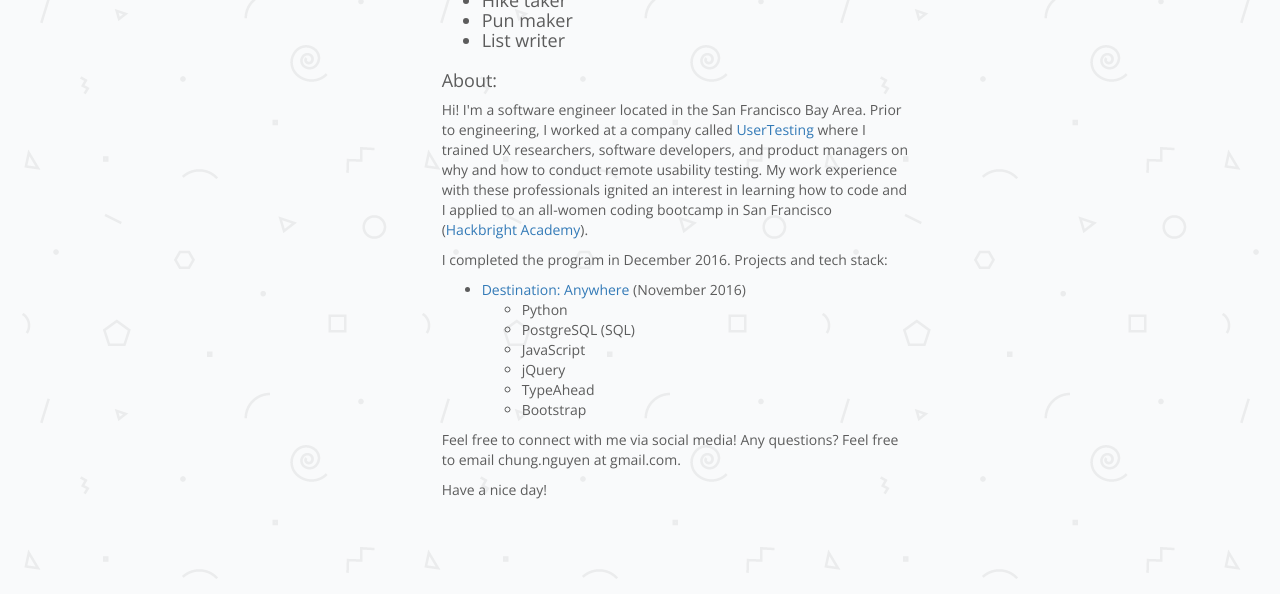
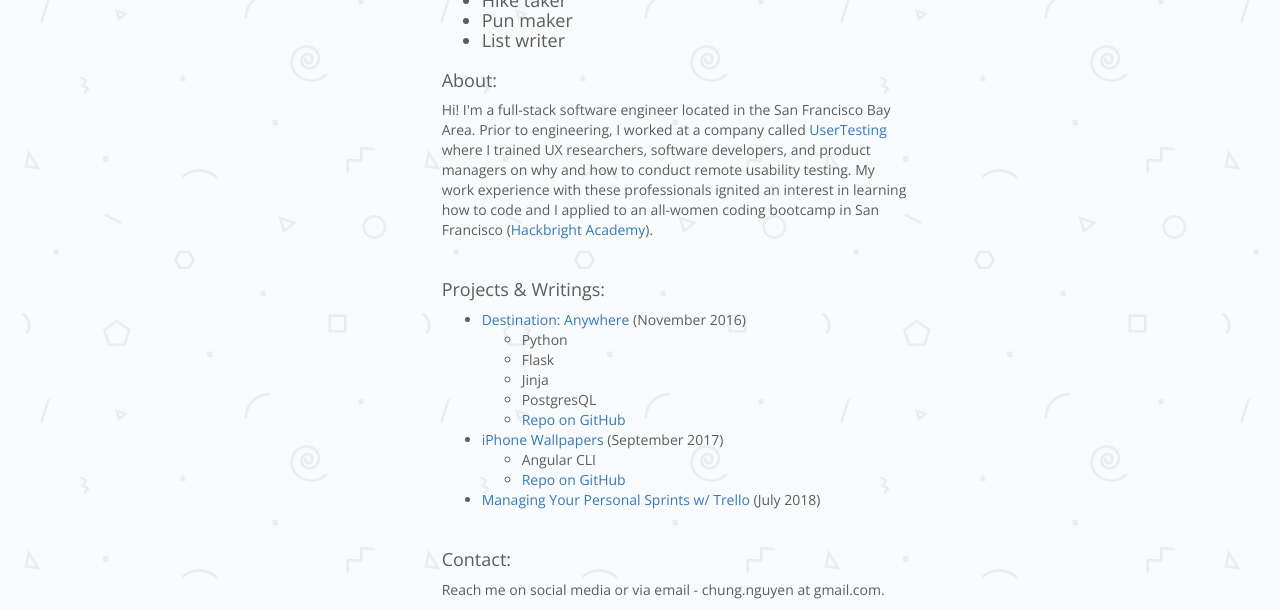
Before and after one commit to wordswithchung/homepage, a plain HTML site: page index.html in a window 1280 px wide. Shown: the part 206-816 px from the top of the page. Drawn offline with nearby package versions, Linux system fonts and the light colour scheme; a web font is replaced by a local one.

Commit message:
Update hompage

```diff
--- a/index.html
+++ b/index.html
@@ -52,27 +52,38 @@
     <div class="row">
       <div class="col-sm-offset-4">
       <div class="col-xs-12 col-sm-7">
-        <span id="about-chung"><h4>About:</h4>
-        <p>Hi! I'm a software engineer located in the San Francisco Bay Area.
+        <span class="text-on-main-page"><h4>About:</h4>
+          <p>Hi! I'm a full-stack software engineer located in the San Francisco Bay Area.
             Prior to engineering, I worked at a company called <a href="www.usertesting.com" target="_blank">UserTesting</a>
             where I trained UX researchers, software developers, and product managers on why and how to conduct remote
             usability testing. My work experience with these professionals ignited an interest in learning how to code and I applied
             to an all-women coding bootcamp in San Francisco (<a href="www.hackbrightacademy.com" target="_blank">Hackbright Academy</a>).</p>
-          <p>I completed the program in December 2016. Projects and tech stack:</p>
+        </span>
+        <br>
+        <span class="text-on-main-page"><h4>Projects & Writings:</h4>
           <ul>
-          <li><a href="https://github.com/wordswithchung/hackbright-project" target="_blank">Destination: Anywhere</a> (November 2016)</li>
+            <li><a href="https://destination-anywhere.herokuapp.com/" target="_blank">Destination: Anywhere</a> (November 2016)</li>
               <ul>
                 <li>Python</li>
-            <li>PostgreSQL (SQL)</li>
-            <li>JavaScript</li>
-            <li>jQuery</li>
-            <li>TypeAhead</li>
-            <li>Bootstrap</li>
+                <li>Flask</li>
+                <li>Jinja</li>
+                <li>PostgresQL</li>
+                <li><a href="https://github.com/wordswithchung/hackbright-project" target="_blank">Repo on GitHub</a></li>
               </ul>
+            <li><a href="https://wordswithchung.github.io/angular-wallpaper/" target="_blank">iPhone Wallpapers</a> (September 2017)</li>
+              <ul>
+                <li>Angular CLI</li>
+                <li><a href="https://github.com/wordswithchung/angular-wallpaper" target="_blank">Repo on GitHub</a></li>
               </ul>
-        <p>Feel free to connect with me via social media! Any questions? Feel free to email chung.nguyen at gmail.com.</p>
-        <p>Have a nice day!</p>
+            <li><a href="https://dev.to/wordswithchung/managing-your-personal-sprints-wtrello-3adg" target="_blank">Managing Your Personal Sprints w/ Trello</a> (July 2018)</li>
+          </ul>
+
         </span>
+        <br>
+        <span class="text-on-main-page"><h4>Contact:</h4>
+          <p>Reach me on social media or via email - chung.nguyen at gmail.com.
+        </span>
+
       </div>
       </div>
     </div>
--- a/main.css
+++ b/main.css
@@ -9,7 +9,7 @@
 }
 
 #list-of-things,
-#about-chung {
+.text-on-main-page {
   font-family: 'Open Sans', sans-serif;
   color: #5c5c5c;
 }
```
Lines whose indentation alone changed are shown as unchanged.
